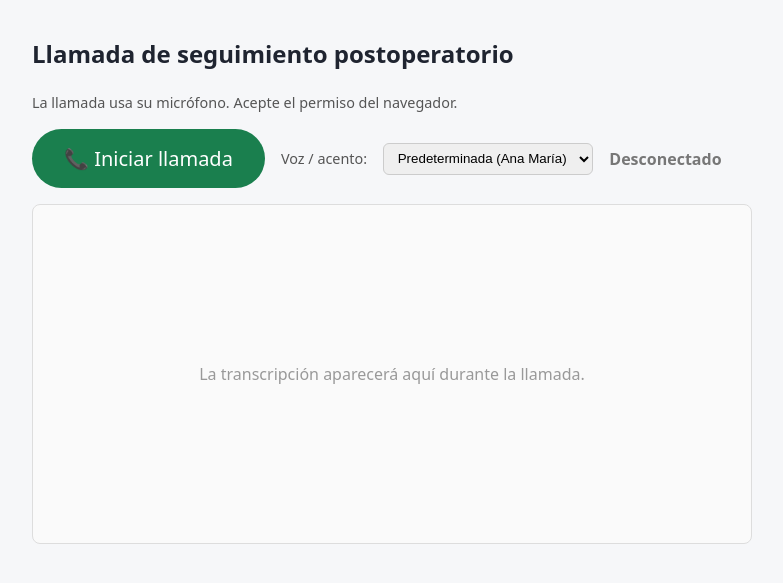
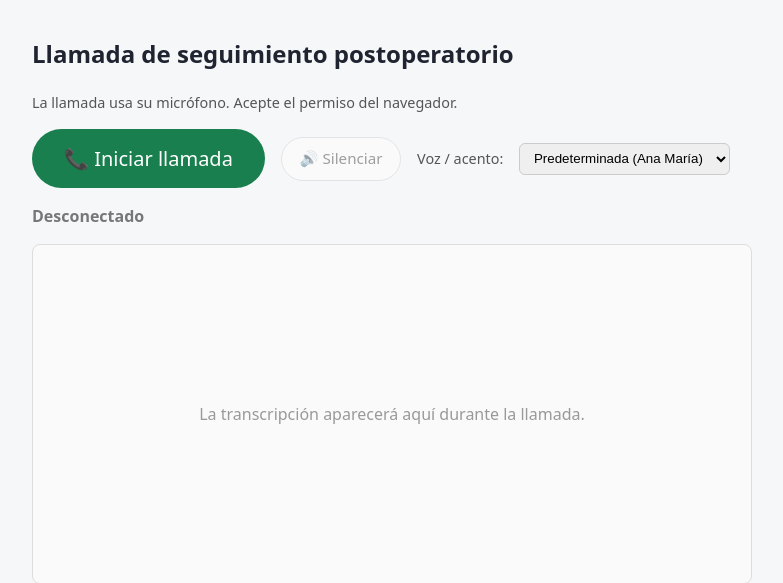
Before and after one commit to NatoRemolina/postop-voice-agent, a FastAPI app: page /call in a window 1280 px wide. Shown: the part 49-632 px from the top of the page, without its empty margins (248-1031 px from the left). Run offline with FastAPI, Linux system fonts and the light colour scheme.

Commit message:
Botón para silenciar la voz del agente durante la llamada: baja el volumen de salida sin cortar la sesión ni el micrófono, y se restablece al colgar

```diff
--- a/app/web/static/call.js
+++ b/app/web/static/call.js
@@ -5,6 +5,7 @@ const statusEl = document.getElementById("call-status");
 const transcriptEl = document.getElementById("transcript");
 const errorEl = document.getElementById("call-error");
 const voiceSelect = document.getElementById("voice-select");
+const muteBtn = document.getElementById("mute-btn");
 
 async function loadVoices() {
   try {
@@ -32,6 +33,21 @@ const STATUS_LABELS = {
 
 let conversation = null;
 let starting = false;
+let muted = false;
+
+/** Silencia solo la salida de voz: el micrófono sigue abierto y el agente
+ * sigue escuchando, así la llamada no se interrumpe al silenciar. */
+function applyMute(next) {
+  muted = next;
+  muteBtn.textContent = muted ? "🔇 Activar sonido" : "🔊 Silenciar";
+  muteBtn.setAttribute("aria-pressed", String(muted));
+  if (!conversation) return;
+  try {
+    conversation.setVolume({ volume: muted ? 0 : 1 });
+  } catch (_) {
+    /* si el SDK aún no expone setVolume, el botón no rompe la llamada */
+  }
+}
 
 function setStatus(state) {
   statusEl.textContent = STATUS_LABELS[state];
@@ -71,6 +87,8 @@ function handleDisconnect() {
   conversation = null;
   setStatus("disconnected");
   setButton(false);
+  muteBtn.disabled = true;
+  applyMute(false);  // la próxima llamada arranca siempre con sonido
   try {
     const conversationId = conv && conv.getId ? conv.getId() : null;
     if (conversationId) {
@@ -112,6 +130,8 @@ async function startCall() {
       onConnect: () => {
         setStatus("listening");
         setButton(true);
+        muteBtn.disabled = false;
+        applyMute(muted);  // respeta el estado si se pulsó antes de conectar
       },
       onDisconnect: () => {
         handleDisconnect();
@@ -154,6 +174,8 @@ async function endCall() {
   if (conversation) handleDisconnect();
 }
 
+muteBtn.addEventListener("click", () => applyMute(!muted));
+
 callBtn.addEventListener("click", () => {
   if (starting) return;
   if (conversation) {
--- a/app/web/templates/call.html
+++ b/app/web/templates/call.html
@@ -7,6 +7,10 @@
 
   <div class="call-controls">
     <button id="call-btn" class="call-btn" type="button">📞 Iniciar llamada</button>
+    <button id="mute-btn" class="mute-btn" type="button" disabled aria-pressed="false"
+            title="Silencia la voz del agente; la llamada sigue activa y él sigue escuchando">
+      🔊 Silenciar
+    </button>
     <label for="voice-select" class="voice-label">Voz / acento:</label>
     <select id="voice-select" class="voice-select">
       <option value="">Predeterminada (Ana María)</option>
@@ -33,6 +37,12 @@
   }
   .call-btn.in-call { background: #c0392b; }
   .call-btn:disabled { opacity: 0.6; cursor: wait; }
+  .mute-btn {
+    font-size: 0.95rem; padding: 0.6rem 1.1rem; border-radius: 999px;
+    border: 1px solid #ccc; background: #fff; color: #333; cursor: pointer;
+  }
+  .mute-btn[aria-pressed="true"] { background: #4a4a4a; color: #fff; border-color: #4a4a4a; }
+  .mute-btn:disabled { opacity: 0.45; cursor: not-allowed; }
   .call-status { font-weight: 600; }
   .call-status[data-state="disconnected"] { color: #777; }
   .call-status[data-state="connecting"] { color: #b9770e; }
```
